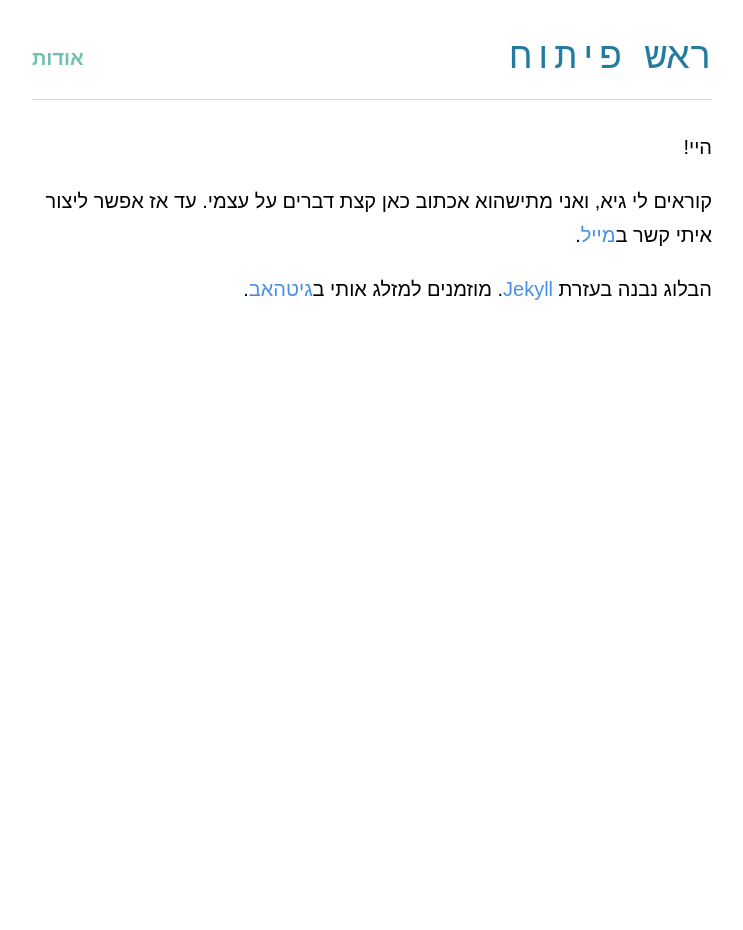
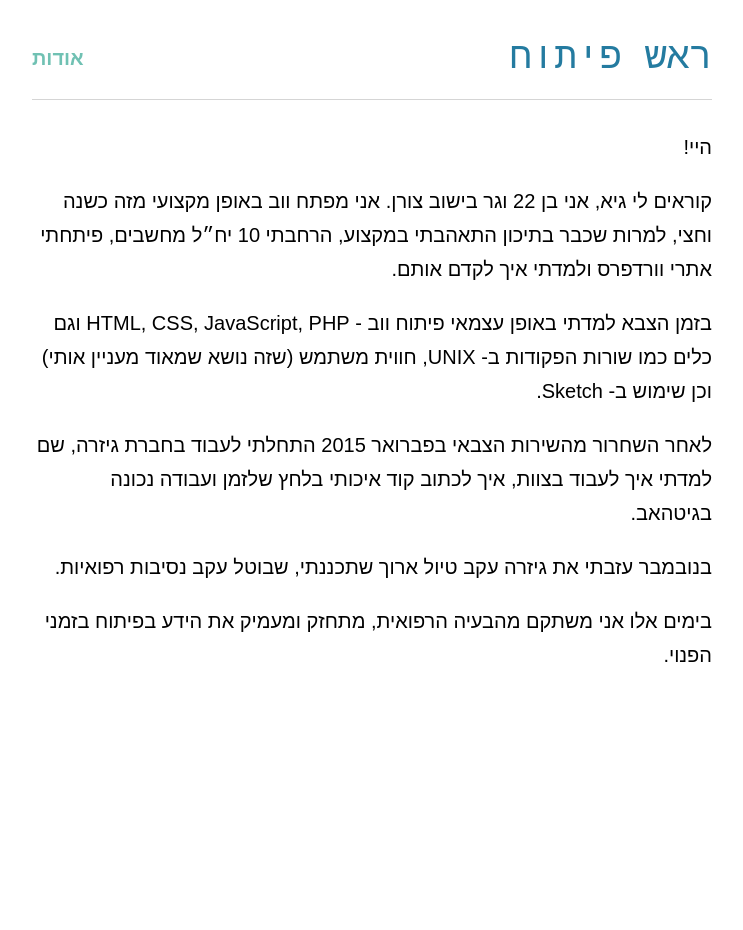
Before and after one commit to guytepper/devhead.co.il, a Jekyll site: the page built from about/index.md, in a window 1280 px wide. Shown: the whole page, without its empty margins (268-1011 px from the left). Built offline with Jekyll 4.4.1, drawn with Linux system fonts in a browser that asks for light colours; some web fonts are replaced.

Commit message:
Initial draft

```diff
--- a/about/index.md
+++ b/about/index.md
@@ -4,7 +4,14 @@ title: אודות
 ---
 היי!
 
-קוראים לי גיא, ואני מתישהוא אכתוב כאן קצת דברים על עצמי. עד אז אפשר ליצור איתי קשר ב[מייל](mailto:guytepper@gmail.com).
+קוראים לי גיא, אני בן 22 וגר בישוב צורן.
+אני מפתח ווב באופן מקצועי מזה כשנה וחצי, למרות שכבר בתיכון התאהבתי במקצוע, הרחבתי 10 יח״ל מחשבים, פיתחתי אתרי וורדפרס ולמדתי איך לקדם אותם.
 
-הבלוג נבנה בעזרת [Jekyll](http://jekyllrb.com/). מוזמנים למזלג אותי
- ב[גיטהאב](https://github.com/guytepper/devhead.co.il).
+בזמן הצבא למדתי באופן עצמאי פיתוח ווב - HTML, CSS, JavaScript, PHP וגם כלים כמו שורות הפקודות ב- UNIX, חווית משתמש (שזה נושא שמאוד מעניין אותי) וכן שימוש ב- Sketch.
+
+לאחר השחרור מהשירות
+הצבאי בפברואר 2015 התחלתי לעבוד בחברת גיזרה, שם למדתי איך לעבוד בצוות, איך לכתוב קוד איכותי בלחץ שלזמן ועבודה נכונה בגיטהאב.
+
+בנובמבר עזבתי את גיזרה עקב טיול ארוך שתכננתי, שבוטל עקב נסיבות רפואיות.
+
+בימים אלו אני משתקם מהבעיה הרפואית, מתחזק ומעמיק את הידע בפיתוח בזמני הפנוי.
```
